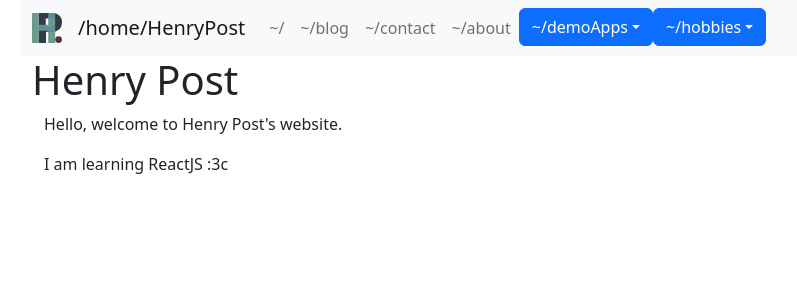
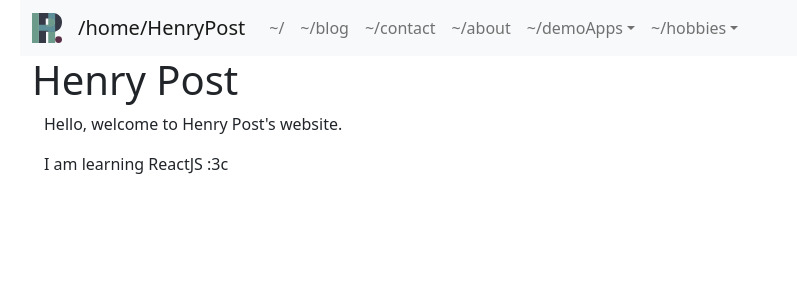
Before and after one commit to meltingscales/henrypost.net, a React (Create React App) app: page / in a window 1280 px wide. Shown: the top 300 px of the page, without its empty margins (62-859 px from the left). Built offline with nearby package versions, Linux system fonts and the light colour scheme.

Commit message:
fix navigation

```diff
--- a/src/Navigation.tsx
+++ b/src/Navigation.tsx
@@ -1,7 +1,7 @@
 import React from "react";
 import {Link} from "react-router-dom";
 
-import {Container, Dropdown, Nav, Navbar} from "react-bootstrap";
+import {Container, Nav, Navbar, NavDropdown} from "react-bootstrap";
 import {Config} from "./Config";
 import {TextFmtService} from "./service/TextFmtService";
 
@@ -24,11 +24,23 @@ const NavigationItem = (props: any) => {
     )
 }
 
-const SubNavigationItem = (props: { subpath: string, path: string }) => {
+// /**
+//  * @deprecated
+//  */
+// const SubNavigationItem = (props: { subpath: string, path: string }) => {
+//     return (
+//         <NavigationItem
+//             href={TextFmtService.absDirs(props.path, props.subpath)}
+//             customName={TextFmtService.dirFmt(props.subpath)}/>
+//     )
+// }
+
+const NavDropdownItem = (props: any) => {
     return (
-        <NavigationItem
-            href={TextFmtService.absDirs(props.path, props.subpath)}
-            customName={TextFmtService.dirFmt(props.subpath)}/>
+        <NavDropdown.Item
+            href={TextFmtService.absDirs(props.path, props.subpath)}>
+            {TextFmtService.dirFmt(props.subpath)}
+        </NavDropdown.Item>
     )
 }
 
@@ -40,7 +52,7 @@ const Navigation = () =>
                 <Container>
                     <Navbar.Brand href={"/"}>
                         <img
-                            src={'hp.svg'}
+                            src={'/hp.svg'}
                             width="30"
                             height="30"
                             style={{marginRight: '1rem'}}
@@ -66,33 +78,35 @@ const Navigation = () =>
                             <NavigationItem href={"/about"}
                                             name={"about"}/>
 
-                            <Dropdown>
-                                <Dropdown.Toggle>
-                                    {TextFmtService.homeDirFmt('demoApps')}
-                                </Dropdown.Toggle>
-                                <Dropdown.Menu>
-                                    <SubNavigationItem
+                            <NavDropdown
+                                title={TextFmtService.homeDirFmt('demoApps')}
+                                id={'basic-nav-dropdown'}>
+
+                                <NavDropdownItem
                                     path={'demoApps'}
                                     subpath={'githubApp'}/>
-                                </Dropdown.Menu>
-                            </Dropdown>
 
-                            <Dropdown>
-                                <Dropdown.Toggle>
-                                    {TextFmtService.homeDirFmt('hobbies')}
-                                </Dropdown.Toggle>
-                                <Dropdown.Menu>
-                                    <SubNavigationItem
+                            </NavDropdown>
+
+
+                            <NavDropdown
+                                title={TextFmtService.homeDirFmt('hobbies')}
+                                id={'basic-nav-dropdown'}>
+
+                                <NavDropdownItem
                                     path={'hobbies'}
                                     subpath={'books'}/>
-                                    <SubNavigationItem
+
+                                <NavDropdownItem
                                     path={'hobbies'}
                                     subpath={'music'}/>
-                                    <SubNavigationItem
+
+                                <NavDropdownItem
                                     path={'hobbies'}
                                     subpath={'videogames'}/>
-                                </Dropdown.Menu>
-                            </Dropdown>
+
+                            </NavDropdown>
+
                         </Nav>
                     </Navbar.Collapse>
                 </Container>
--- a/src/index.tsx
+++ b/src/index.tsx
@@ -17,7 +17,7 @@ const root = ReactDOM.createRoot(
 document.title = OWNER_NAME
 
 root.render(
-    <React.StrictMode>
+    // <React.StrictMode>
         <App/>
-    </React.StrictMode>
+    // </React.StrictMode>
 );
--- a/src/pages/hobbies/Books.tsx
+++ b/src/pages/hobbies/Books.tsx
@@ -84,12 +84,17 @@ const EltBookReview = ({bookReview}: EltBookReviewProps) => {
 
     }
 
+    var eltThoughts = <></>
+    if (bookReview.data.thoughts) {
+        eltThoughts = <aside>{bookReview.data.thoughts}</aside>
+    }
+
     return <>
         <Card style={{width: '18rem'}}>
             <Card.Body>
                 <Card.Title>{bookReview.data.title}</Card.Title>
                 {eltReview}
-                <aside>{bookReview.data.thoughts}</aside>
+                {eltThoughts}
                 {eltTags}
                 {eltISBNLinks}
             </Card.Body>
```
Also changed, not shown: 1 other file (tests, documents, lock files or other folders). Lines whose indentation alone changed are shown as unchanged.
